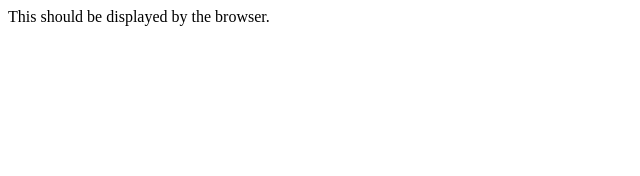
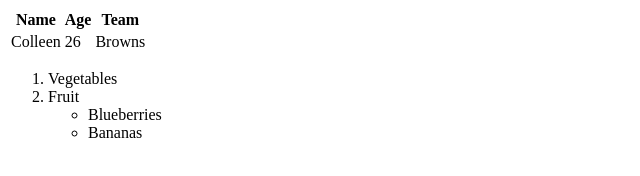
Before and after one commit to andrewteece/HTML5, a plain HTML site: page template.html in a window 1280 px wide. Shown: the whole page, without its empty margins (0-640 px from the left). Drawn offline with Linux system fonts and the light colour scheme.

Commit message:
table_headings

```diff
--- a/template.html
+++ b/template.html
@@ -5,6 +5,18 @@
 	<title>My First Page</title>
 </head>
 <body>
-	This should be displayed by the browser.
+	<table>
+		<tr><th>Name</th><th>Age</th><th>Team</th></tr>
+		<tr><td>Colleen</td><td>26</td><td>Browns</td></tr>
+	</table>
+
+	<ol>
+		<li>Vegetables</li>
+		<li>Fruit</li>
+		 <ul>
+		 	<li>Blueberries</li>
+		 	<li>Bananas</li>
+		 </ul>
+	</ol>
 </body>
 </html>
```
